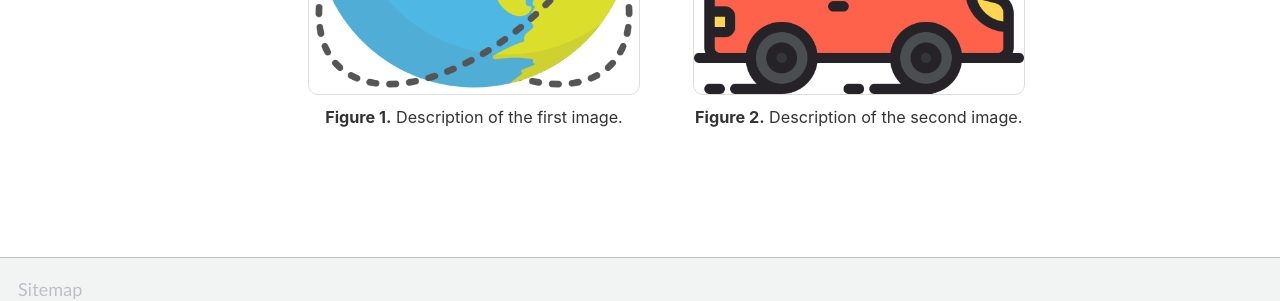
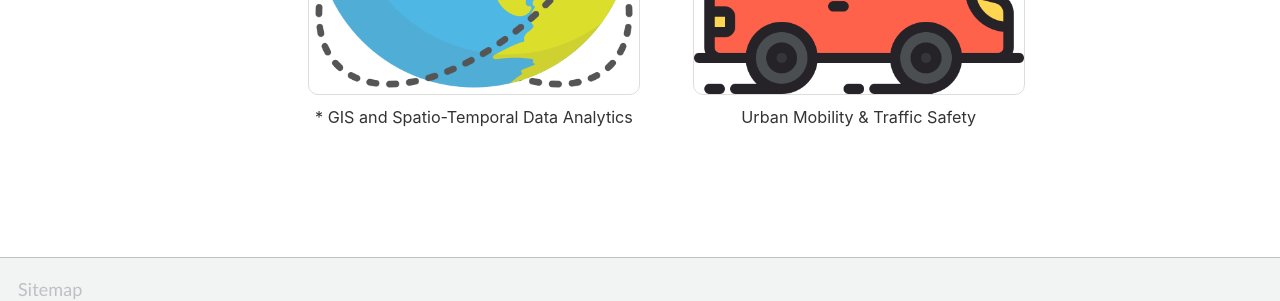
Before and after one commit to seungyeon677/seungyeon677.github.io, a Jekyll site: the page built from _pages/about.md, in a window 1280 px wide and 1064 px high. Shown: the part 669-970 px from the top of the window. Built offline with Jekyll 4.4.1, drawn with Linux system fonts in a browser that asks for light colours; some web fonts are replaced; a script bundle is joined from its source files by our own code; library files that are not in the unit come from our copies.

Commit message:
Update about.md

```diff
--- a/_pages/about.md
+++ b/_pages/about.md
@@ -18,13 +18,13 @@ During my graduate studies, I participated in the **IITP Global Research Support
     <td style="width: 50%; border: none; text-align: center; vertical-align: top;">
       <img src="{{ base_path }}/images/navigation.png" style="width: 90%; border-radius: 10px; border: 1px solid #ddd;">
       <p style="font-size: 0.85rem; color: #666; margin-top: 10px;">
-        <strong>Figure 1.</strong> Description of the first image.
+        * GIS and Spatio-Temporal Data Analytics
       </p>
     </td>
     <td style="width: 50%; border: none; text-align: center; vertical-align: top;">
       <img src="{{ base_path }}/images/smart-car.png" style="width: 90%; border-radius: 10px; border: 1px solid #ddd;">
       <p style="font-size: 0.85rem; color: #666; margin-top: 10px;">
-        <strong>Figure 2.</strong> Description of the second image.
+        Urban Mobility & Traffic Safety
       </p>
     </td>
   </tr>
```
